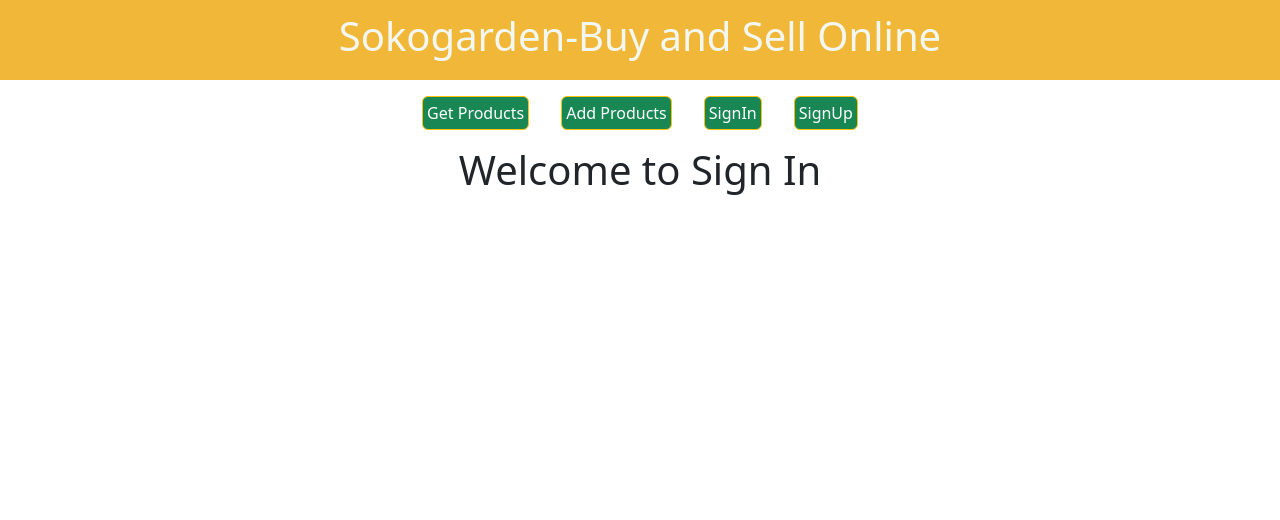
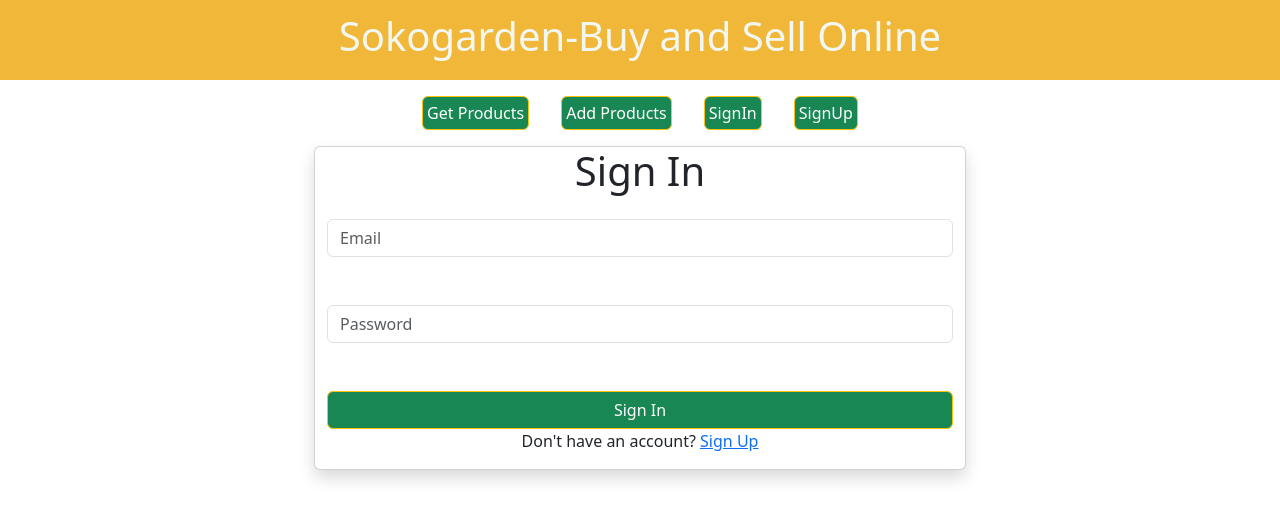
Before and after one commit to fidel3-code/frontend_sokogarden, a React (Create React App) app in the folder sokogarden/: page /signin in a window 1280 px wide. Shown: the top 520 px of the page. Built offline with nearby package versions, Linux system fonts and the light colour scheme.

Commit message:
updated signin file

```diff
--- a/sokogarden/src/components/SignIn.jsx
+++ b/sokogarden/src/components/SignIn.jsx
@@ -1,9 +1,101 @@
 import React from 'react'
+import { Link, useNavigate } from 'react-router-dom'
+import { useState } from 'react'
+import axios, { Axios } from 'axios'
+const SignIn = () => {
 
-const SignIn = () => {
+  const[email,setEmail]=useState("");
+  const[password,setPassword]=useState("");
+
+  const[loading,setLoading]=useState("");
+  const[success,setSuccess]=useState("");
+  const[error,setError]=useState("");
+
+  const navigate= useNavigate();
+
+  const submit=async(e)=>{
+    e.preventDefault()
+    setLoading("Please wait as we upload your data...")
+
+
+
+    try {
+      const data=new FormData()
+
+      data.append("email",email)
+      data.append("password",password)
+
+
+      // post above data to Backend API
+      const response=await axios.post("http://fidel.alwaysdata.net/api/signin",data);
+      console.log("the response is",response);
+
+      setLoading("")
+
+      // check if response has user item
+
+      if (response.data.user){
+        // If user is Found,Store user details in local storage
+        localStorage.setItem("user",JSON.stringify(response.data.user));
+        setSuccess(response.data.message);
+
+        // Redirect to /getproducts component
+        setTimeout(()=>{
+
+          navigate("/");
+        },2000)
+      }
+
+      else{
+        // user not found,show error message
+        setError(response.data.message);
+      }
+
+    } catch (error) {
+      setLoading("");
+      setError(error.data.message);
+
+
+
+
+    }
+
+
+  }
+
   return (
-    <div>
-        <h1>Welcome  to Sign In</h1>
+    <div className='row justify-content-center' >
+      <div className='col-md-6 card shadow'>
+
+        <h1>Sign In</h1>
+
+        <form action="" onSubmit={submit}>
+
+          <p className='text-warning'>{loading}</p>
+          <p className='text-success'>{success}</p>
+          <p className='text-danger'>{error}</p>
+
+          <input type="email" placeholder='Email' className='form-control' value={email}
+          onChange={(e)=>setEmail(e.target.value)} required/>
+
+          <br /><br />
+
+          <input type="password" placeholder='Password' className='form-control' value={password} onChange={(e)=>setPassword(e.target.value)} required/>
+
+          <br /><br />
+
+          <input type="submit" value='Sign In' className='btn btn-success text-white w-100 btn-outline-warning'/>
+          <p>Don't have an account? <Link to="/signup">Sign Up</Link></p>
+
+
+
+        </form>
+
+
+
+
+      </div>
+
     </div>
   )
 }
--- a/sokogarden/src/components/SignUp.jsx
+++ b/sokogarden/src/components/SignUp.jsx
@@ -76,7 +76,7 @@ const SignUp = () => {
           <p className='text-success'>{success}</p>
           <p className='text-danger'>{error}</p>
 
-          {/* create a function that will send our data to the backend */}
+
 
 
           <input type="text" placeholder='Enter your username' className='form-control' value={username} onChange={(e)=>setUsername(e.target.value)} required/>
```
